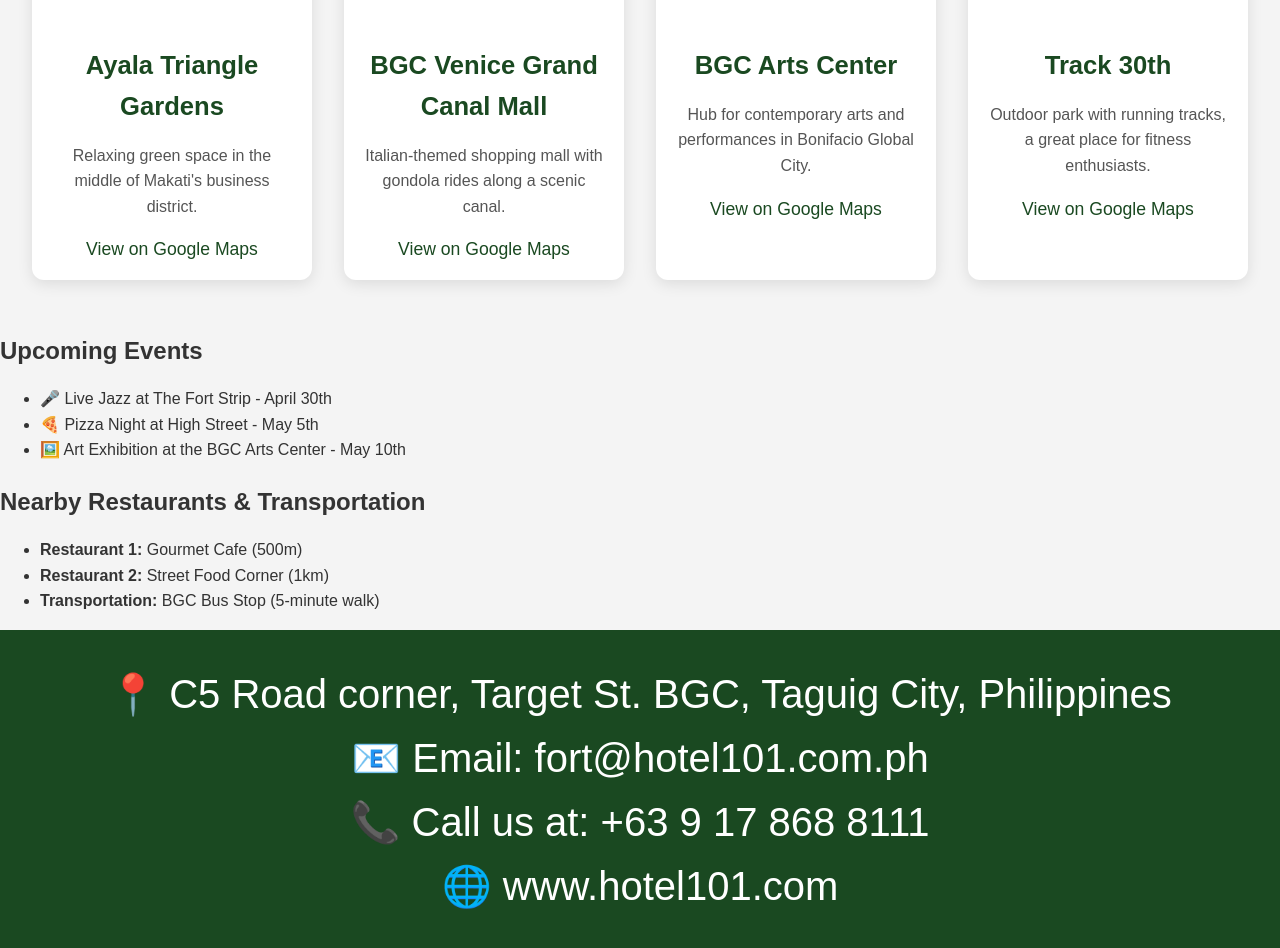
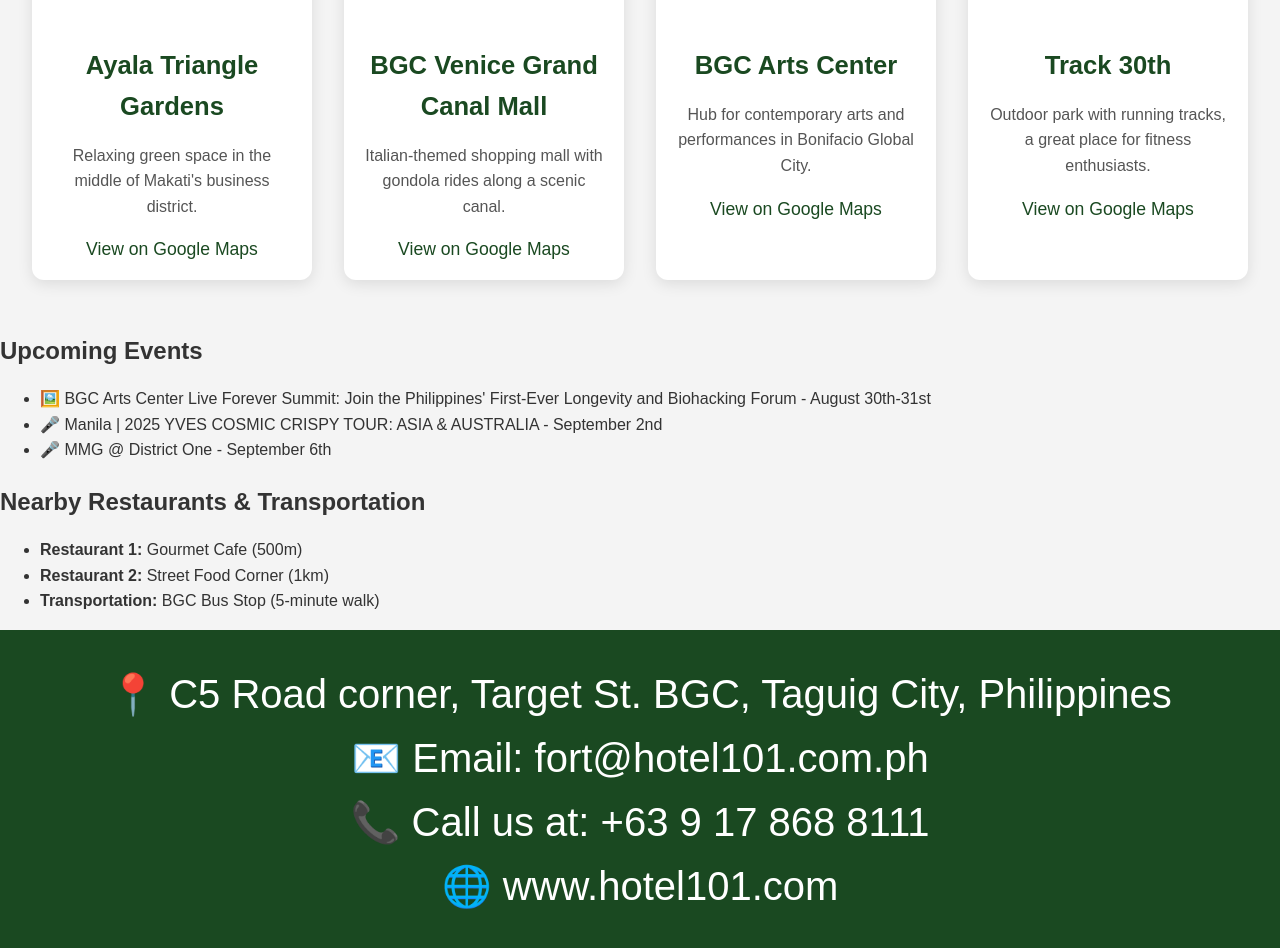
Before and after one commit to online-ph/Hotel101Tour, a plain HTML site: page index.html in a window 1280 px wide. Shown: the part 1307-2255 px from the top of the page. Drawn offline with Linux system fonts and the light colour scheme.

Commit message:
Update index.html

```diff
--- a/index.html
+++ b/index.html
@@ -350,9 +350,9 @@
   <section class="events">
     <h2>Upcoming Events</h2>
     <ul>
-      <li>🎤 Live Jazz at The Fort Strip - April 30th</li>
-      <li>🍕 Pizza Night at High Street - May 5th</li>
-      <li>🖼️ Art Exhibition at the BGC Arts Center - May 10th</li>
+      <li>🖼️ BGC Arts Center Live Forever Summit: Join the Philippines' First-Ever Longevity and Biohacking Forum - August 30th-31st</li>
+      <li>🎤 Manila | 2025 YVES COSMIC CRISPY TOUR: ASIA & AUSTRALIA - September 2nd</li>
+      <li>🎤 MMG @ District One - September 6th</li>
     </ul>
   </section>
 
```
